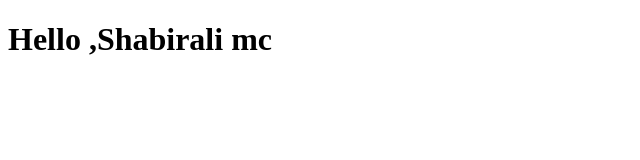
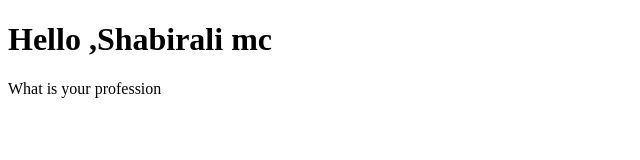
Before and after one commit to shabiralimc/datewithgit, a plain HTML site: page index.html in a window 1280 px wide. Shown: the whole page, without its empty margins (0-640 px from the left). Drawn offline with Linux system fonts and the light colour scheme.

Commit message:
index file changed

```diff
--- a/index.html
+++ b/index.html
@@ -7,5 +7,6 @@
 </head>
 <body>
     <h1>Hello ,Shabirali mc</h1>
+    <p>What is your profession</p>
 </body>
 </html>
```
